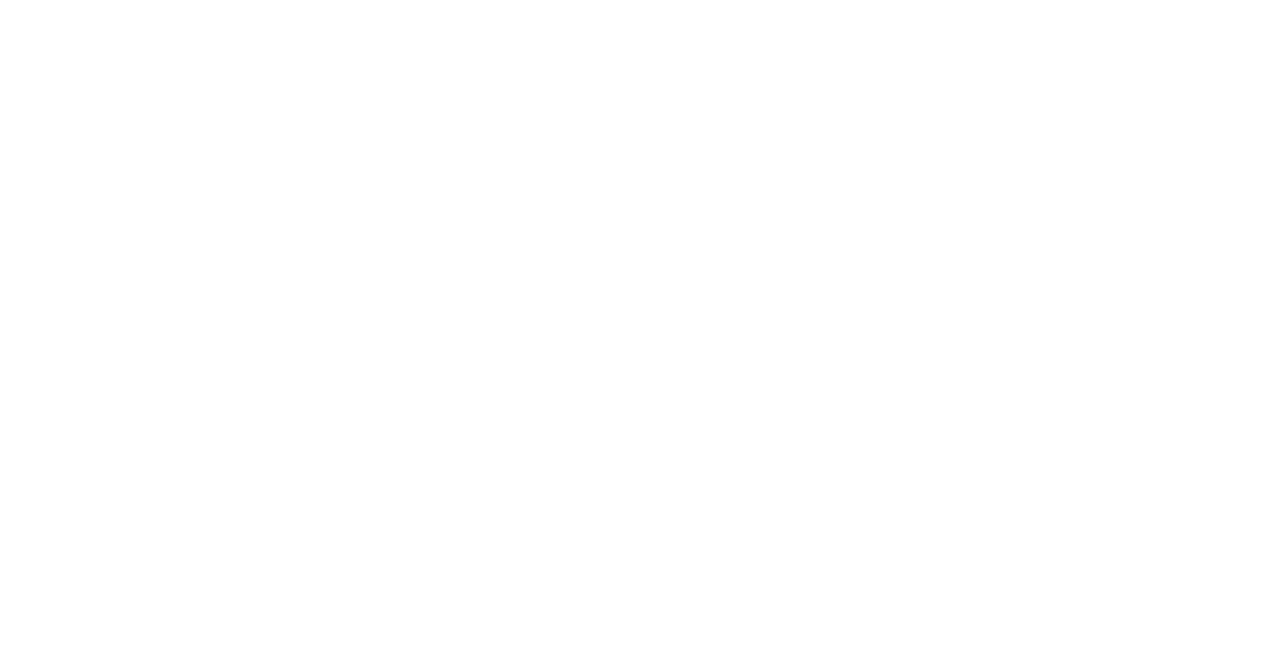
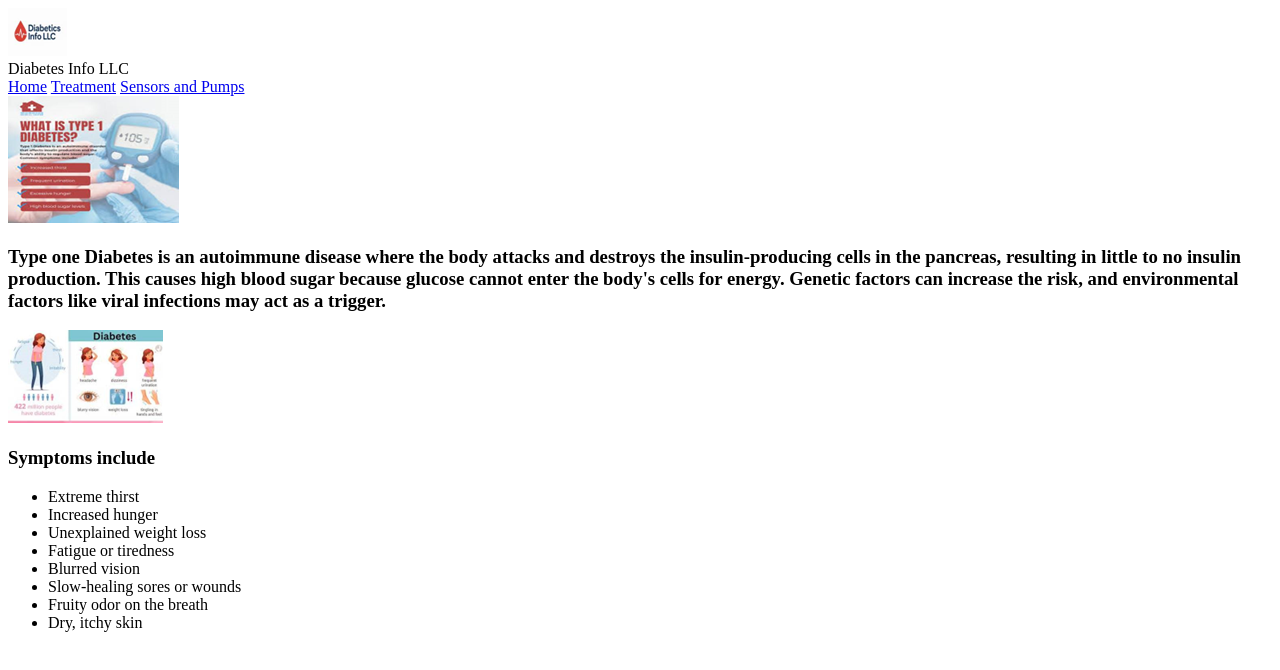
Before and after one commit to PrestonLewis1019/wdd130-project-lewis, a plain HTML site: page Lewis.index.html in a window 1280 px wide. Drawn offline with Linux system fonts and the light colour scheme.

Commit message:
added images, index html

```diff
--- a/Lewis.index.html
+++ b/Lewis.index.html
@@ -6,6 +6,32 @@
     <title>Document</title>
 </head>
 <body>
-
+    <header>
+        <img src="images/image6.png" alt="Diabetes Info Logo">
+        <div class="title">Diabetes Info LLC</div>
+        <a href="Lewis.index.html">Home</a>
+        <a href="Lewis.index.html">Treatment</a>
+        <a href="Lewis.index.html">Sensors and Pumps</a>
+    </header>
+    <main>
+        <div class="description">
+            <img src="images/image2.png" alt="Type 1 Diabetes Image">
+            <h3>Type one Diabetes is an autoimmune disease where the body attacks and destroys the insulin-producing cells in the pancreas, resulting in little to no insulin production. This causes high blood sugar because glucose cannot enter the body's cells for energy. Genetic factors can increase the risk, and environmental factors like viral infections may act as a trigger.</h3>
+        </div>
+        <div class="symptom">
+            <img src="images/image5.png" alt="Symptoms Image">
+            <h3>Symptoms include </h3>
+            <ul>
+                <li>Extreme thirst</li>
+                <li>Increased hunger</li>
+                <li>Unexplained weight loss</li>
+                <li>Fatigue or tiredness</li>
+                <li>Blurred vision</li>
+                <li>Slow-healing sores or wounds</li>
+                <li>Fruity odor on the breath</li>
+                <li>Dry, itchy skin</li>
+            </ul>
+        </div>
+    </main>
 </body>
 </html>
```
Also changed, not shown: images/image1.png (added), images/image2.png (added), images/image3.png (added), images/image4.png (added), images/image5.png (added), images/image6.png (added), images/image7.png (added).
